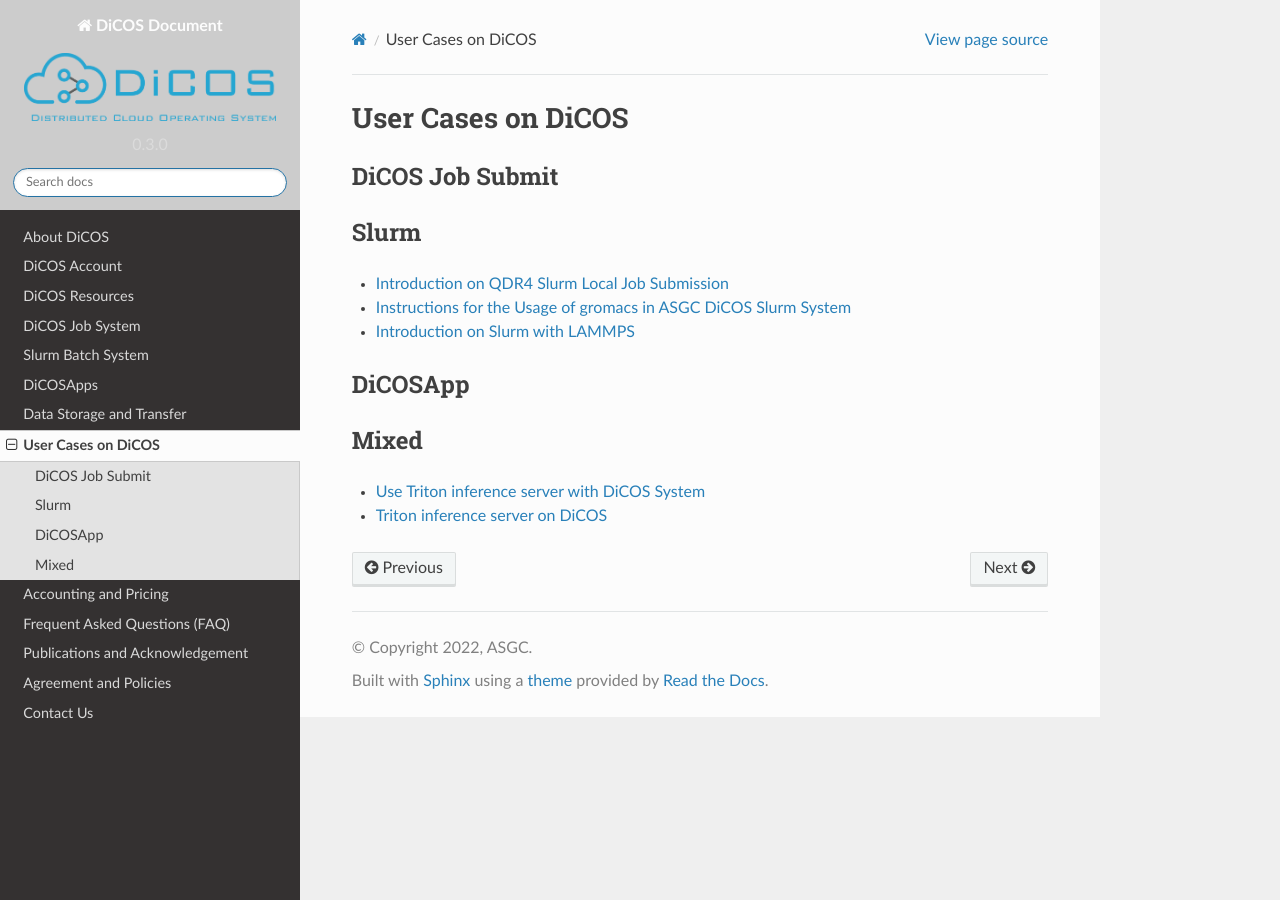
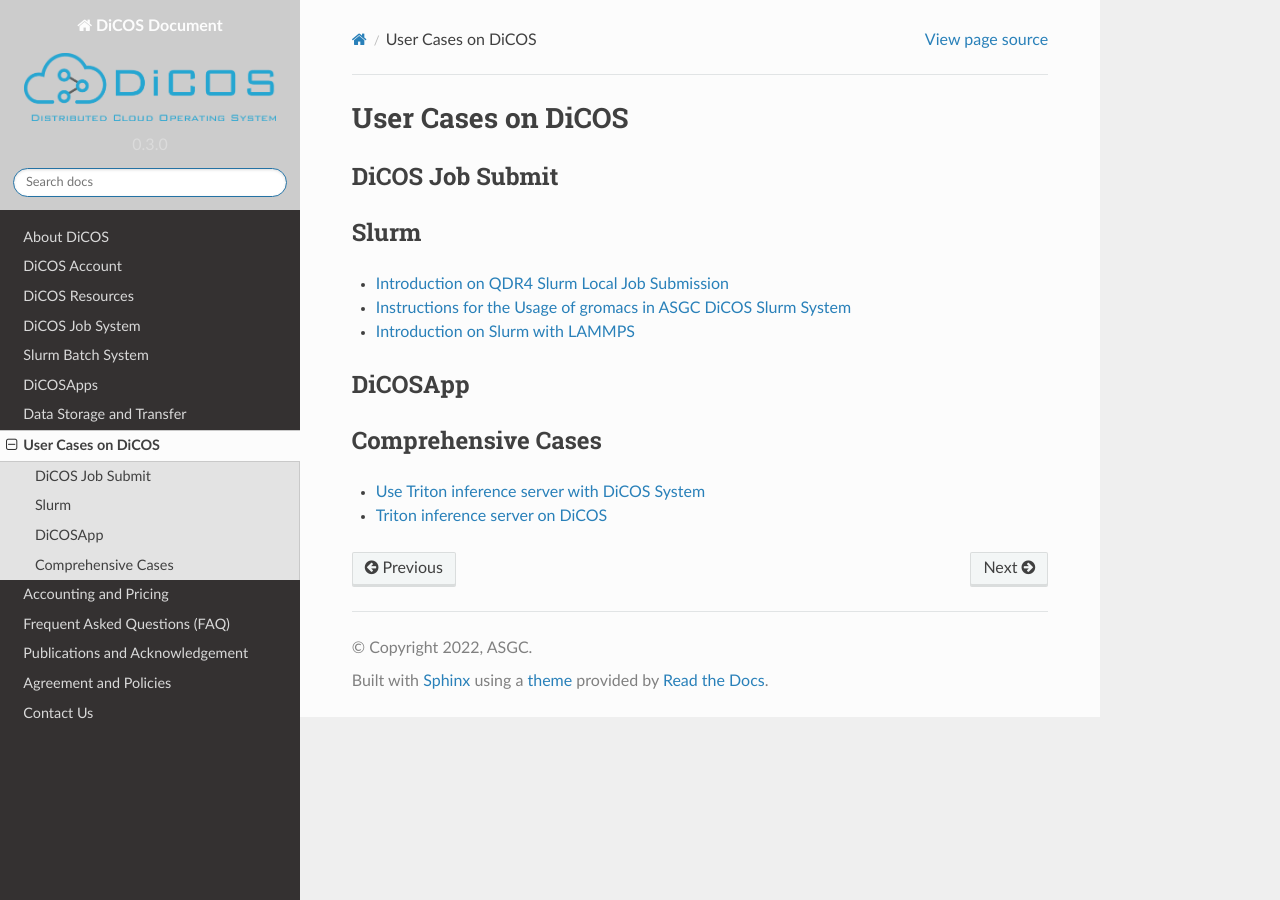
Before and after one commit to ASGCOPS/dicos_document, a Sphinx documentation site: the page built from docs/source/user_case.rst, in a window 1280 px wide. Built offline with Sphinx 7.4.7 and the Read the Docs theme 2.0.0, drawn with Linux system fonts in a browser that asks for light colours.

Commit message:
Edit user_case.rst

```diff
--- a/docs/source/user_case.rst
+++ b/docs/source/user_case.rst
@@ -4,15 +4,15 @@
 
 .. sectionauthor:: Mike Yang <mike.yang@twgrid.org>, Tsung-Hsun Wu <tsung-hsun.wu@twgrid.org>
 
-----------------
+-------------------
 DiCOS Job Submit
-----------------
+-------------------
 
 --------------------
 Slurm
 --------------------
 
-* `Introduction on QDR4 Slurm Local Job Submission <https://docs.twgrid.org/VW2br-a4SYGBhzEpbgem3A#>`_
+* `Introduction on QDR4 Slurm Local Job Submission <https://docs.twgrid.org/s/Z_r1I8T1V#>`_
 * `Instructions for the Usage of gromacs in ASGC DiCOS Slurm System <https://docs.twgrid.org/s/ldKW3cAO5#>`_
 * `Introduction on Slurm with LAMMPS <https://docs.twgrid.org/p/aKKgBkMXn#/>`_
 
@@ -20,9 +20,9 @@
 DiCOSApp
 ----------------
 
-----------------
-Mixed
-----------------
+----------------------
+Comprehensive Cases
+----------------------
 
 * :doc:`Use Triton inference server with DiCOS System <user_case/triton>`
 * `Triton inference server on DiCOS <https://docs.twgrid.org/s/PqrGPuMZa#>`_
```
